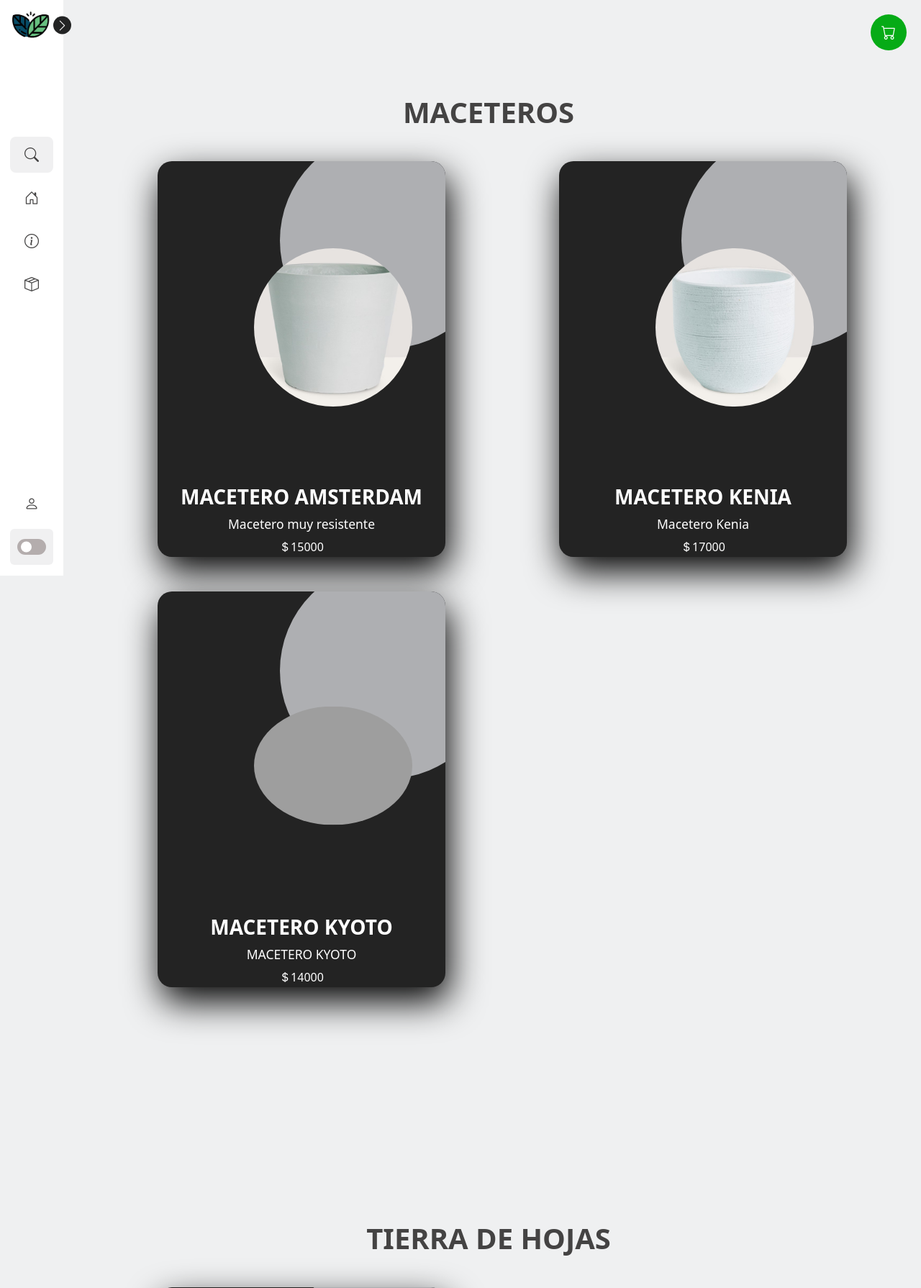
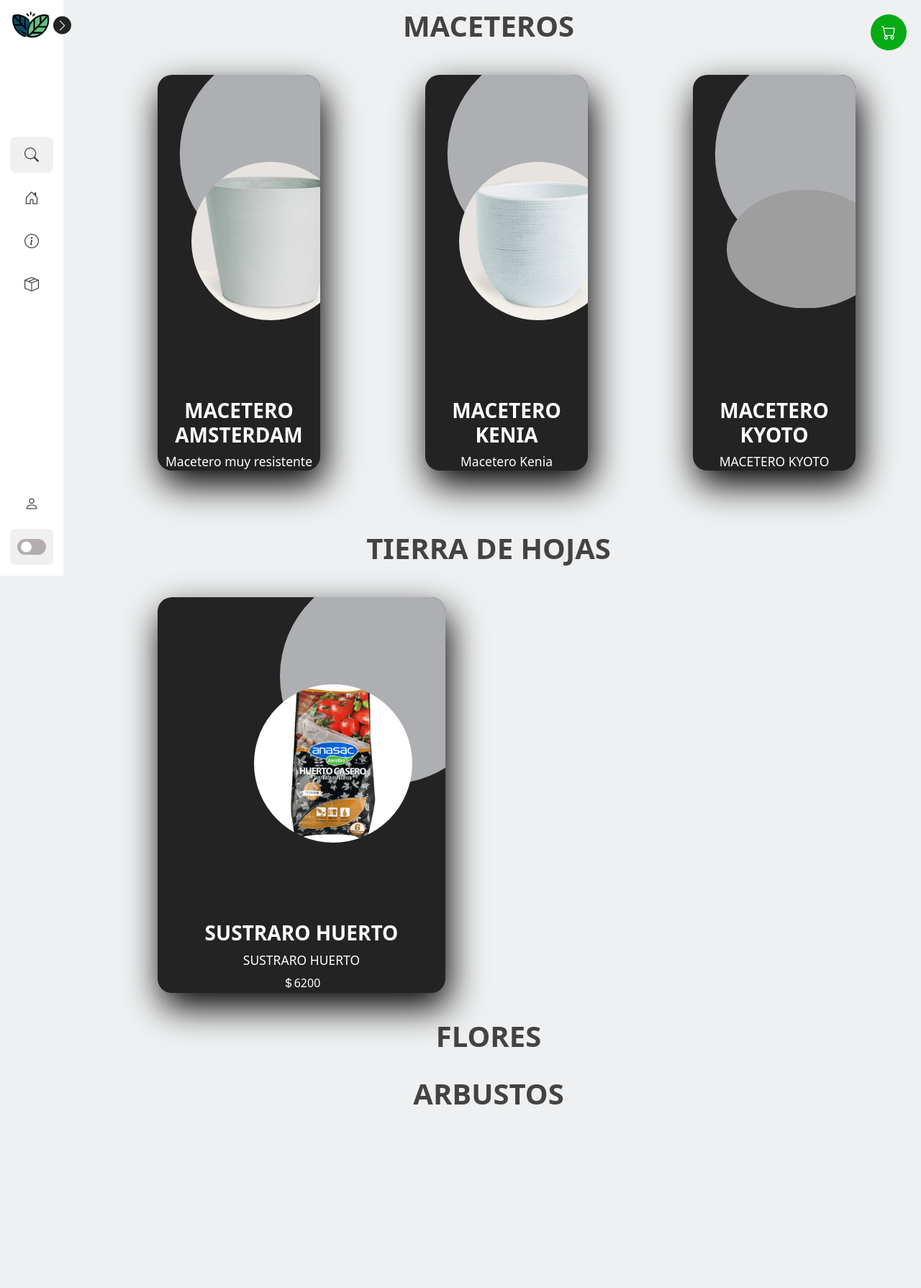
Before and after one commit to AngelCzu/Integracion, a Django app: page /productos in a window 1280 px wide. Shown: the top 1790 px of the page at 72% size. After the commit the page ends 1535 px from the top, so only its background shows below. Run offline with Django 4.2, Linux system fonts and the light colour scheme; data comes from the database, SQL or seed files in the repository; grey boxes are pictures that could not be loaded.

Commit message:
card mejoradas

```diff
--- a/tvapp/static/css/baseTienda.css
+++ b/tvapp/static/css/baseTienda.css
@@ -8,26 +8,17 @@ img {
   box-shadow: 5px 20px 50px #000;
 }
 
-
 /* Contenedores específicos */
 .contenedorP {
-  align-items: center;
   display: flex;
   padding-left: 50px;
-}
-
-.contenedorMaceteros,
-.contenedorTierras,
-.contenedorFlores,
-.contenedorArbustos {
-  padding-top: 10%;
-  padding-bottom: 10%;
 }
 
 /* Estilos de las tarjetas */
 .contenedorP .card {
   position: relative;
-  width: 400px;
+  width: 100%;
+  max-width: 400px;
   height: 550px;
   background: #232323;
   color: white;
@@ -49,16 +40,6 @@ img {
 
 .contenedorP .card:hover:before {
   clip-path: circle(300px at 80% -20%);
-}
-
-.contenedorP .card:after {
-  position: absolute;
-  top: 30%;
-  left: -20%;
-  font-size: 12em;
-  font-weight: 800;
-  font-style: italic;
-  color: rgba(25, 182, 255, 0.05);
 }
 
 .contenedorP .card .imgProducto {
@@ -98,8 +79,6 @@ img {
   height: 270px;
 }
 
-
-
 .contenedorP .card .contenidoCard .size,
 .contenedorP .card .contenidoCard .color {
   display: flex;
--- a/tvapp/templates/productos.html
+++ b/tvapp/templates/productos.html
@@ -40,7 +40,7 @@
 
                   {% for p in prod_maceteros %}
 
-                  <div class="col-md-6">
+                  <div class="col">
                     <div class="contenedorP">
                         <div class="card ms-5 m-4">
                             <div class="imgProducto">
@@ -82,7 +82,7 @@
 
                   {% for p in prod_tierra %}
 
-                  <div class="col-md-6">
+                  <div class="col">
                     <div class="contenedorP">
                         <div class="card ms-5 m-4">
                             <div class="imgProducto">
@@ -124,7 +124,7 @@
 
                   {% for p in prod_flores %}
 
-                  <div class="col-md-6">
+                  <div class="col">
                     <div class="contenedorP">
                         <div class="card ms-5 m-4">
                             <div class="imgProducto">
@@ -166,7 +166,7 @@
 
                   {% for p in prod_arbustos %}
 
-                  <div class="col-md-6">
+                  <div class="col">
                     <div class="contenedorP">
                         <div class="card ms-5 m-4">
                             <div class="imgProducto">
```
